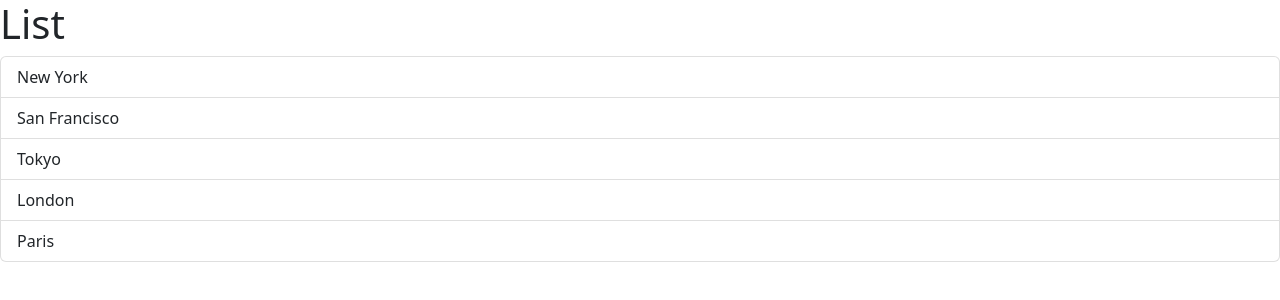
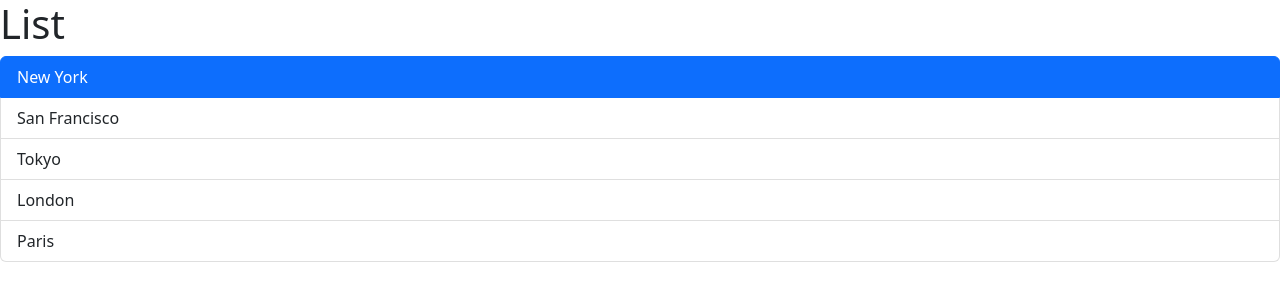
Before and after one commit to Dannymak1993/react-practice, a React (Vite) app: page / in a window 1280 px wide. Shown: the top 300 px of the page. Built offline with nearby package versions, Linux system fonts and the light colour scheme.

Commit message:
adding state to component

```diff
--- a/src/components/ListGroup.tsx
+++ b/src/components/ListGroup.tsx
@@ -1,9 +1,8 @@
-import {MouseEvent} from "react";
-
 function ListGroup() {
   let items = ["New York", "San Francisco", "Tokyo", "London", "Paris"];
+  let selectedIndex = 0;
 
-  const handleClick = (event: MouseEvent) => console.log(event)
+
 
   return (
     <>
@@ -12,9 +11,9 @@ function ListGroup() {
       <ul className="list-group">
         {items.map((item, index) => (
           <li
-            className="list-group-item"
+            className={selectedIndex === index ? "list-group-item active" : "list-group-item"}
             key={item}
-            onClick={(event) => console.log(event)}
+            onClick={()=> {selectedIndex === index}}
           >
             {item}
           </li>
```
